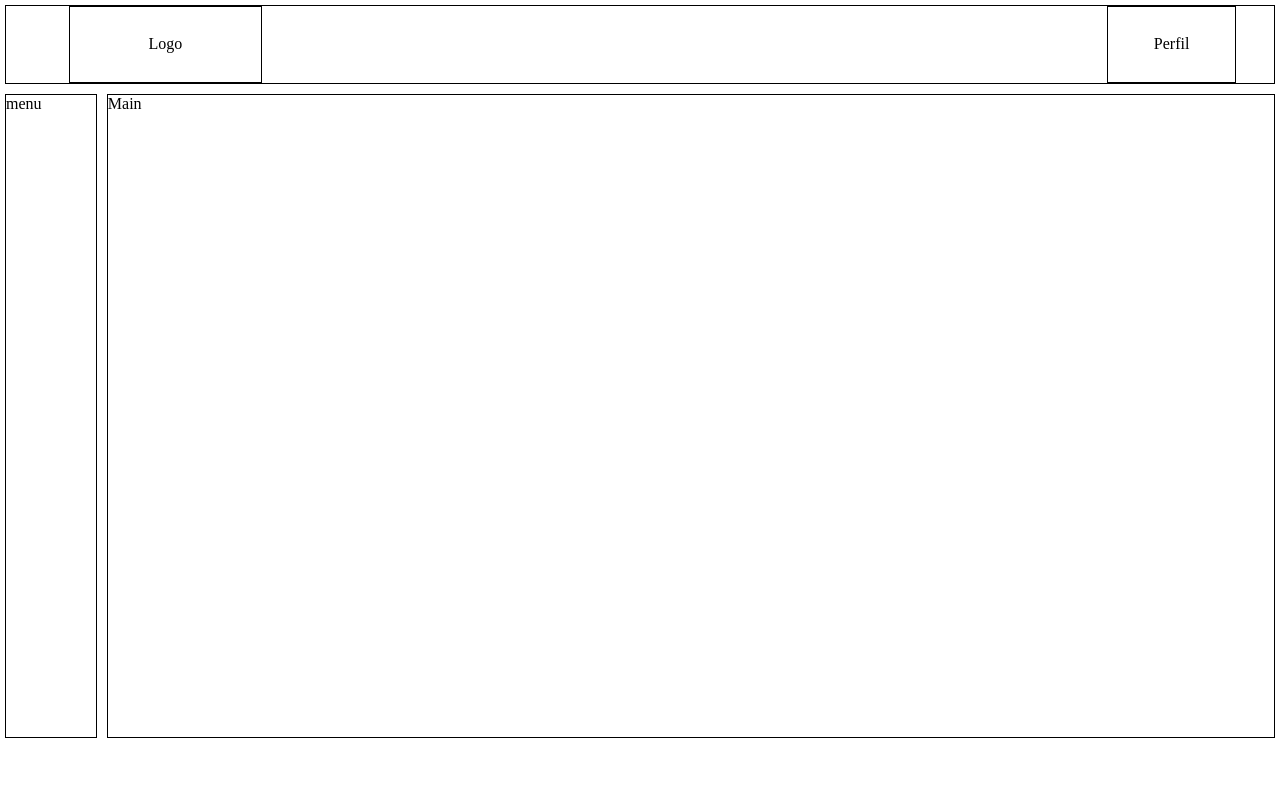
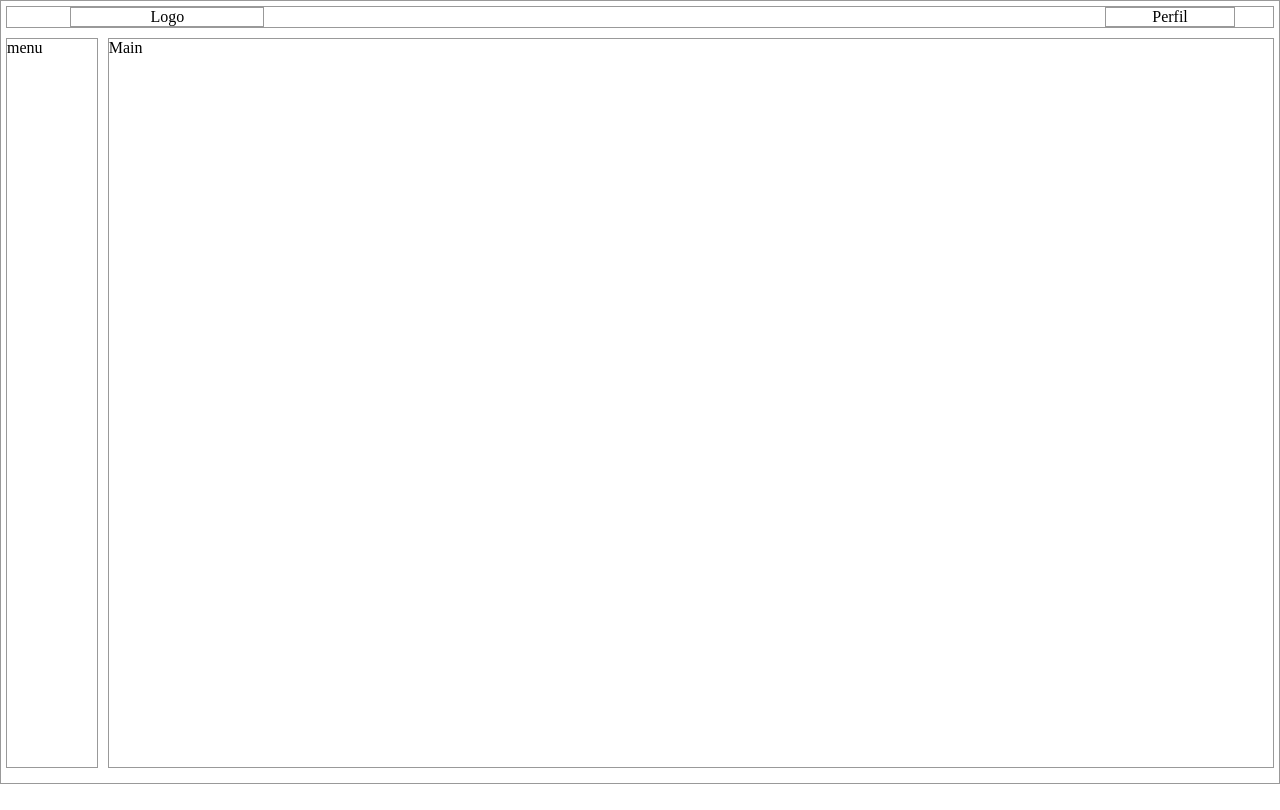
Before and after one commit to GxxBeep/controle-de-estoque, a plain HTML site: page index.html in a window 1280 px wide. Drawn offline with Linux system fonts and the light colour scheme.

Commit message:
modified

```diff
--- a/css/style.css
+++ b/css/style.css
@@ -2,6 +2,11 @@ body {
     margin: 0;
     padding: 0;
 }
+
+div {
+    border: solid 1px #999;
+}
+
 
 .container {
     display: grid;
@@ -12,38 +17,34 @@ body {
     grid-template-rows: auto 0.85fr auto;
     grid-template-columns: 0.075fr auto;
     gap: 10px;
+
     padding: 5px;
-    height: 100vh;
-}
-
-.header, .menu-nav, .main {
-    border: solid 1px black;
 }
 
 .header {
     grid-area: header;
+
     display: flex;
     justify-content: space-between;
 }
 
 .header-logo {
-    border: solid 1px black;
-    width: 15%;
+    width: 15vw;
     margin-left: 5%;
+}
 
+.header-perfil {
+    width: 10vw;
+    margin-right: 3%;
+}
+
+.header-logo, .header-perfil{
     /* Apenas marcações depois remover */
     display: flex;
     justify-content: center;
     align-items: center;
 }
 
-.header-perfil {
-    border: solid 1px black;
-    width: 10%;
-    margin-right: 3%;
-
-    /* Apenas marcações depois remover */
-    display: flex;
-    justify-content: center;
-    align-items: center;
+.main, .menu-nav{
+    height: 91vh;
 }
```
